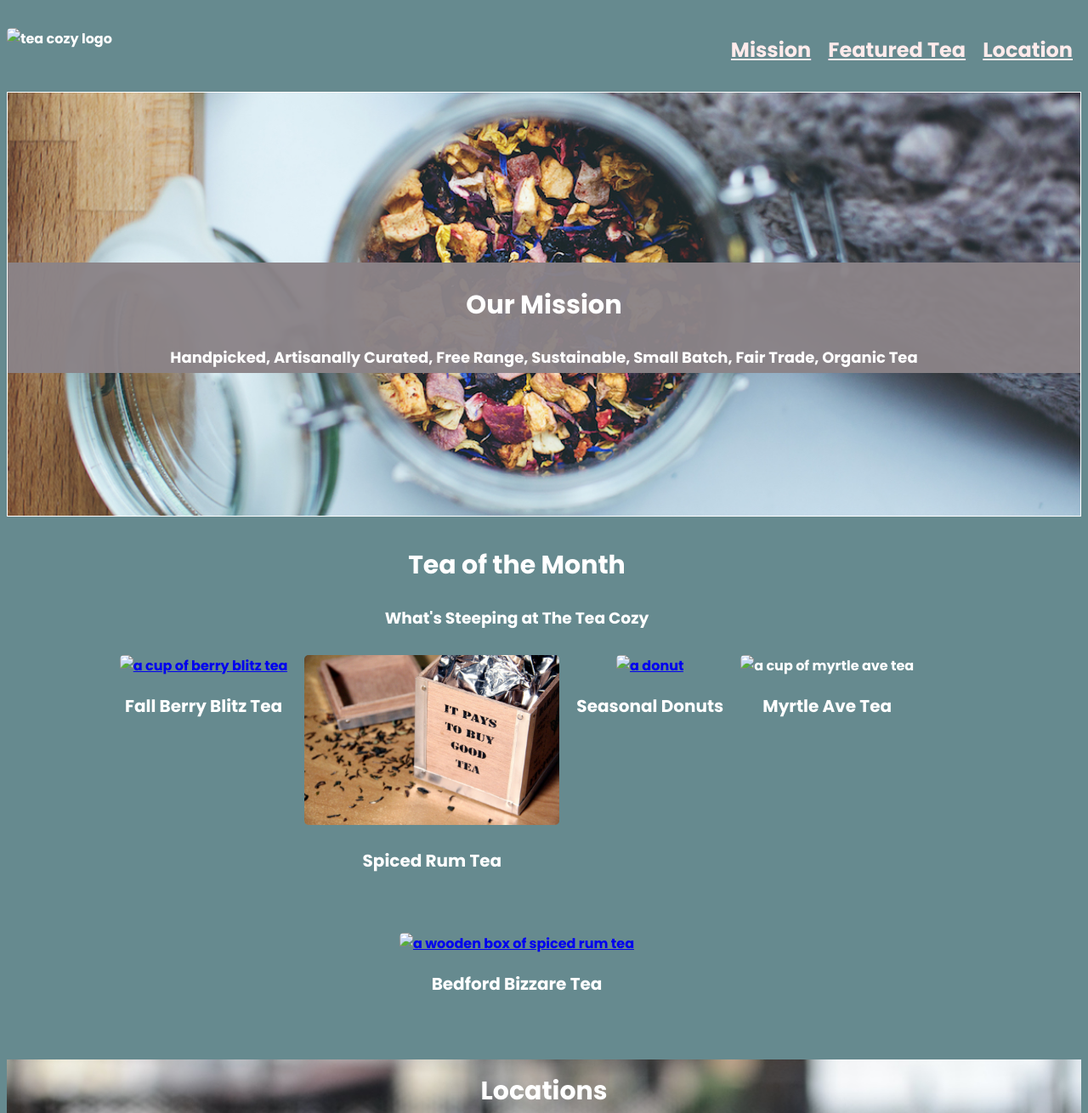
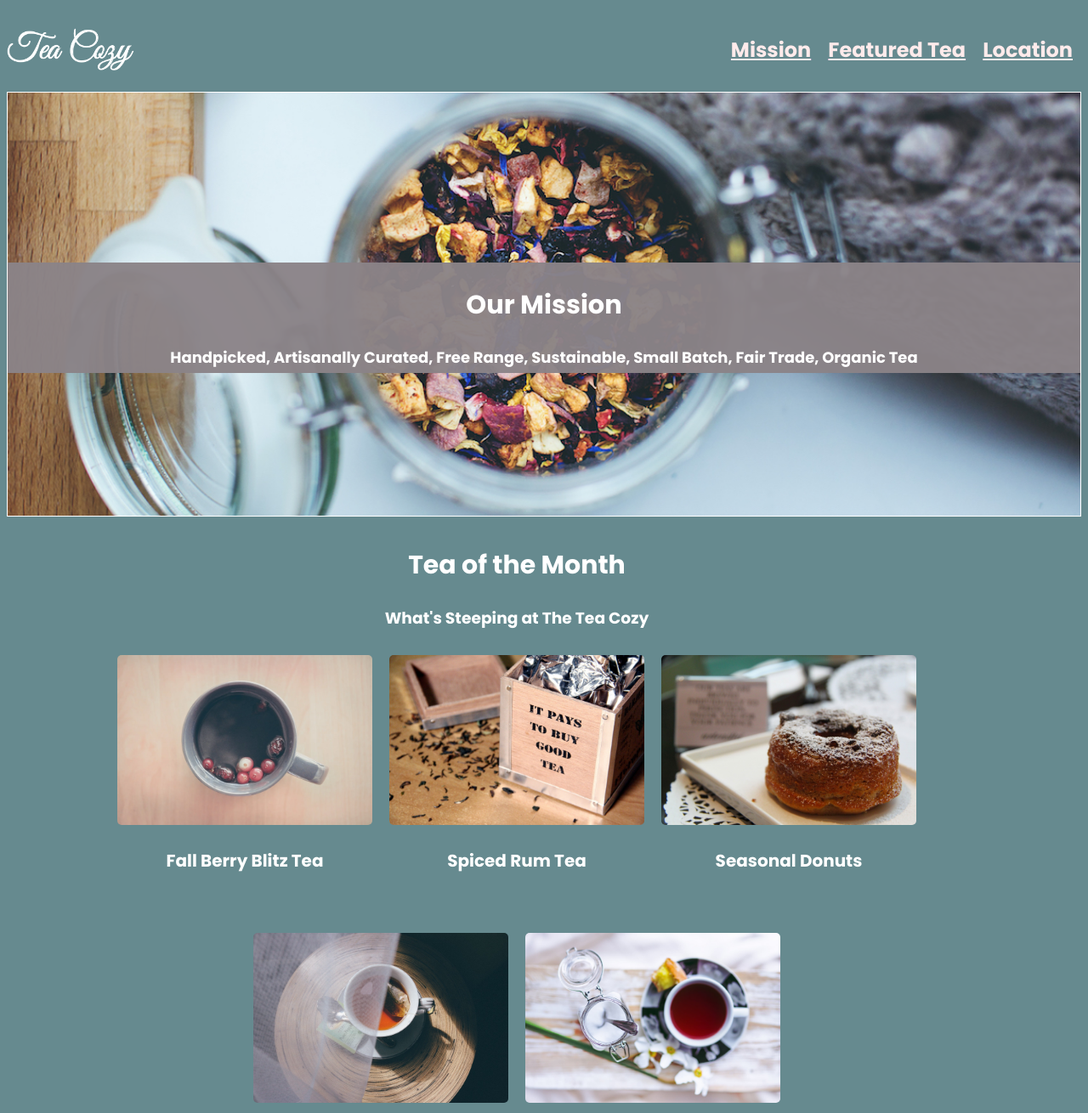
Before and after one commit to Kaytony26/Updated-Tea-Cozy-Project, a plain HTML site: page index.html in a window 1280 px wide. Shown: the top 1310 px of the page at 85% size. Drawn offline with Linux system fonts and the light colour scheme; files whose address does not match are found by name.

Commit message:
Update index.html

```diff
--- a/index.html
+++ b/index.html
@@ -5,13 +5,13 @@
     <meta name="viewport" content="width=device-width, initial-scale=1.0">
     <title>Tea Cozy</title>
     <link rel="stylesheet" href="style.css">
-    <link rel="icon" href="tea icon.jpeg">
+    <link rel="icon" href="resources/tea icon.jpeg">
     <link href="https://fonts.googleapis.com/css2?family=Poppins:ital,wght@0,100;0,200;0,300;0,400;0,500;0,600;0,700;0,800;0,900;1,100;1,200;1,300;1,400;1,500;1,600;1,700;1,800;1,900&family=Roboto:ital,wght@0,100..900;1,100..900&display=swap" rel="stylesheet">
 </head>
 <body>
    <div class="container">
     <div class="navbar">
-        <img src="./img-tea-cozy-logo.png" alt="tea cozy logo">
+        <img src="resources/img-tea-cozy-logo.png" alt="tea cozy logo">
         <ul>
             <a href=""><li>Mission</li></a>
             <a href=""><li>Featured Tea</li></a>
@@ -30,7 +30,7 @@
 
     <div class="images">
         <div class="image">
-            <a href="https://www.withablast.net/very-berry-iced-tea/" target="_blank"><img src="./img-berryblitz.webp" alt="a cup of berry blitz tea"></a>
+            <a href="https://www.withablast.net/very-berry-iced-tea/" target="_blank"><img src="resources/img-berryblitz.webp" alt="a cup of berry blitz tea"></a>
             <p>Fall Berry Blitz Tea</p>
         </div>
 
@@ -40,17 +40,17 @@
         </div>
 
         <div class="image">
-            <a href="https://breadtopia.com/pumpkin-spice-latte-donuts/" target="_blank"><img src="donut.jpg" alt="a donut"></a>
+            <a href="https://breadtopia.com/pumpkin-spice-latte-donuts/" target="_blank"><img src="resources/donut.jpg" alt="a donut"></a>
             <p>Seasonal Donuts</p>
         </div>
 
         <div class="image">
-           <a href="https://thebondicook.com/2016/08/15/lemon-myrtle-tea/" target="_blank"></a> <img src="img-myrtle-ave.jpg" alt="a cup of myrtle ave tea">
+           <a href="https://thebondicook.com/2016/08/15/lemon-myrtle-tea/" target="_blank"></a> <img src="resources/img-myrtle-ave.jpg" alt="a cup of myrtle ave tea">
             <p>Myrtle Ave Tea</p>
         </div>
 
         <div class="image">
-            <a href="https://tableandflavor.com/recipe/black-tea-recipe-basic-black-tea-recipe-how-to-make-perfect-black-tea/" target="_blank"><img src="bedford tea.jpeg" alt="a wooden box of spiced rum tea"></a>
+            <a href="https://tableandflavor.com/recipe/black-tea-recipe-basic-black-tea-recipe-how-to-make-perfect-black-tea/" target="_blank"><img src="resources/bedford tea.jpeg" alt="a wooden box of spiced rum tea"></a>
             <p>Bedford Bizzare Tea</p>
         </div>
     </div>
```
